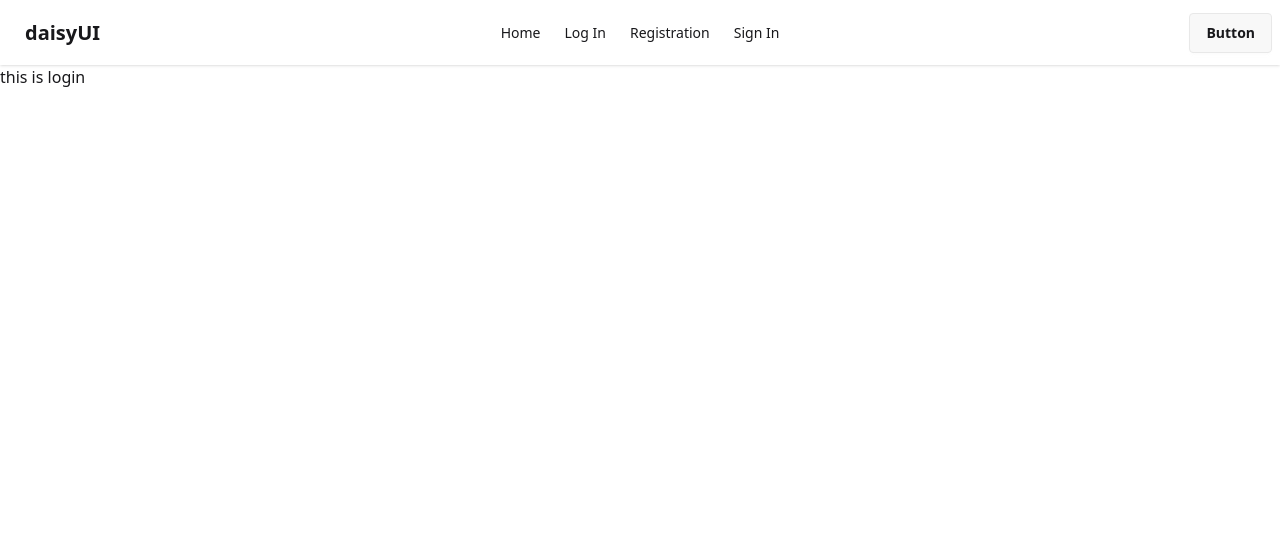
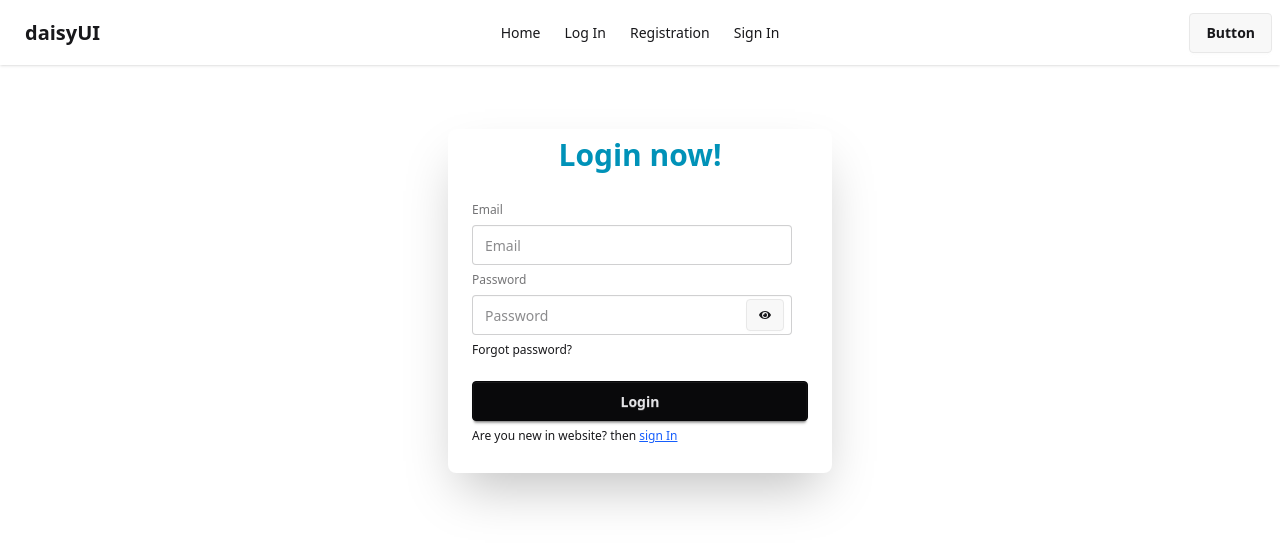
Before and after one commit to istiakiraz/ph-module-50-email-setup, a React (Vite) app: page /login in a window 1280 px wide. Shown: the top 546 px of the page. Built offline with nearby package versions, Linux system fonts and the light colour scheme.

Commit message:
added a final update

```diff
--- a/src/components/LogIn.jsx
+++ b/src/components/LogIn.jsx
@@ -1,10 +1,95 @@
-import React from 'react';
+import { sendPasswordResetEmail, signInWithEmailAndPassword } from 'firebase/auth';
+import React, { useRef, useState } from 'react';
+import { auth } from '../firebase.init';
+import { Link } from 'react-router';
+import { FaEye, FaEyeSlash } from "react-icons/fa";
 
 const LogIn = () => {
+
+    const[errorMessage, setErrorMessage] =useState('')
+    const[success, setSuccess] =useState(false);
+    const [showPass, setShowPass] = useState(false);
+    const emailRef =useRef();
+
+    const handleSubmit =(e)=>{
+        e.preventDefault();
+
+        const email = e.target.email.value;
+        const password = e.target.password.value;
+        console.log(email, password);
+
+        setErrorMessage('')
+        setSuccess(false)
+
+
+        signInWithEmailAndPassword(auth, email, password)
+        .then(result => {
+            console.log(result.user);
+            if(!result.user.emailVerified){
+                alert("plz verify your email")
+            }
+            else{
+                setSuccess(true)
+            }
+        })
+        .catch(error=> {
+            console.log(error);
+            setErrorMessage(error.message)
+        })
+
+    }
+
+    const handleForgetPass = () => {
+
+        console.log(emailRef.current.value);
+
+        const forgetEmail = emailRef.current.value;
+        sendPasswordResetEmail(auth, forgetEmail)
+        .then(()=>{
+            alert('Your reset password email in send. plz check your email')
+        })
+        .catch(error=>{
+            setErrorMessage(error.message)
+        })
+
+
+    }
+
+
     return (
-        <div>
-            <h2>this is login</h2>
-        </div>
+
+          <div className="card bg-base-100 w-full mt-16 mx-auto max-w-sm shrink-0 shadow-2xl">
+          <h1 className="text-3xl text-cyan-600 pt-2 text-center font-bold">Login now!</h1>
+            <div className="card-body">
+              <form onSubmit={handleSubmit} className="fieldset">
+                <label className="label">Email</label>
+                <input type="email" name='email' ref={emailRef} className="input" placeholder="Email" />
+                <label className="label">Password</label>
+                <div className='relative'>
+                <input type={showPass ? "text" : "password"} name='password' className="input" placeholder="Password" />
+                <button
+              type="button"
+              onClick={() => {
+                setShowPass(!showPass);
+              }}
+              className="btn absolute top-1 right-6 btn-sm"
+            >
+              {showPass ? <FaEyeSlash></FaEyeSlash> : <FaEye></FaEye>}
+            </button>
+                </div>
+                <div onClick={handleForgetPass} ><a className="link link-hover">Forgot password?</a></div>
+                <button className="btn btn-neutral mt-4">Login</button>
+                <p>Are you new in website? then <Link to='/signin' className='text-blue-600 underline'>sign In</Link></p>
+                {
+                    errorMessage && <p className='text-red-500'>{errorMessage}</p>
+            }
+            {
+                success && <p className='text-green-500'> User successfully Log In</p>
+            }
+              </form>
+            </div>
+          </div>
+
     );
 };
 
--- a/src/components/Signin.jsx
+++ b/src/components/Signin.jsx
@@ -1,7 +1,8 @@
-import { createUserWithEmailAndPassword } from "firebase/auth";
+import { createUserWithEmailAndPassword, sendEmailVerification, updateProfile } from "firebase/auth";
 import React, { useState } from "react";
 import { auth } from "../firebase.init";
 import { FaEye, FaEyeSlash } from "react-icons/fa";
+import { Link } from "react-router";
 
 const Signin = () => {
   const [success, setSuccess] = useState(false);
@@ -12,9 +13,11 @@ const Signin = () => {
     e.preventDefault();
 
     const email = e.target.email.value;
+    const name = e.target.name.value;
+    const photo = e.target.photo.value;
     const password = e.target.password.value;
     const trams =e.target.trams.checked;
-    console.log(email, password, trams);
+    console.log(email, password, trams, name, photo);
 
 
 
@@ -34,10 +37,27 @@ const Signin = () => {
       return;
     }
 
+
     createUserWithEmailAndPassword(auth, email, password)
       .then((result) => {
         console.log(result);
-        setSuccess(true);
+        sendEmailVerification(auth.currentUser)
+        .then(()=> {
+            setSuccess(true);
+            alert('We will send verification Email. plz verify your email')
+        })
+        const profile ={
+            displayName : name,
+            photoURL : photo,
+        }
+        updateProfile(auth.currentUser, profile)
+        .then(()=>{
+
+        })
+        .catch(error=>{
+            setErrorMessage(error.message)
+        })
+
       })
       .catch((error) => {
         console.log(error);
@@ -50,6 +70,18 @@ const Signin = () => {
       <div className="card-body">
         <form onSubmit={handleSubmit} className="space-y-3">
           <label className="label">Email</label>
+          <input
+            type="text"
+            name="name"
+            className="input"
+            placeholder="Your Name"
+          />
+          <input
+            type="text"
+            name="photo"
+            className="input"
+            placeholder="Photo URL"
+          />
           <input
             type="email"
             name="email"
@@ -74,10 +106,6 @@ const Signin = () => {
               {showPass ? <FaEyeSlash></FaEyeSlash> : <FaEye></FaEye>}
             </button>
           </div>
-          <div>
-            <a className="link link-hover">Forgot password?</a>
-          </div>
-
           <label className="label mt-2">
             <input type="checkbox" name="trams" className="checkbox" />
             Accept Our Trams and Conditions
@@ -85,6 +113,7 @@ const Signin = () => {
           <br />
 
           <button className="btn btn-neutral mt-4">Login</button>
+          <p>Do you already have account then. plz <Link to='/login' className="text-blue-700 underline">Log In</Link></p>
           {success && <p className="text-green-700">User added successfully</p>}
           {errorMessage && <p className="text-red-700">{errorMessage}</p>}
         </form>
```
